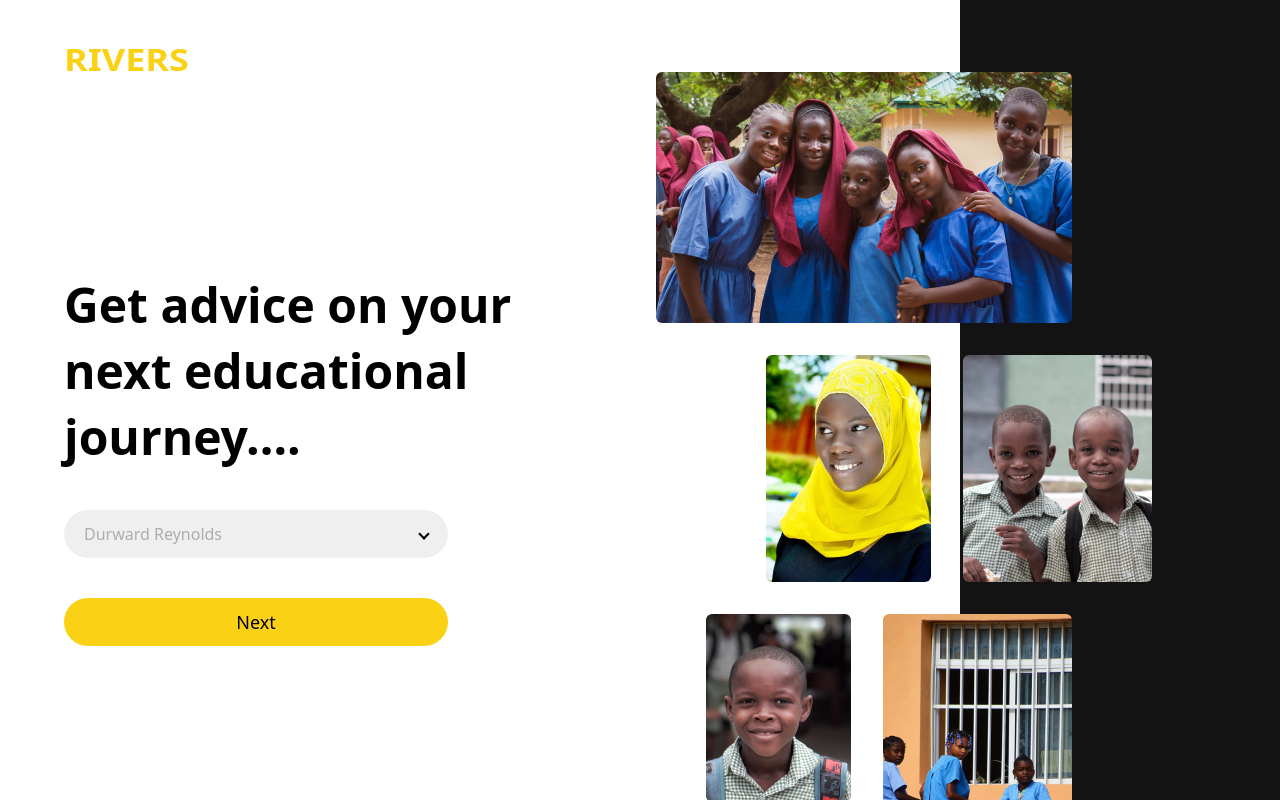
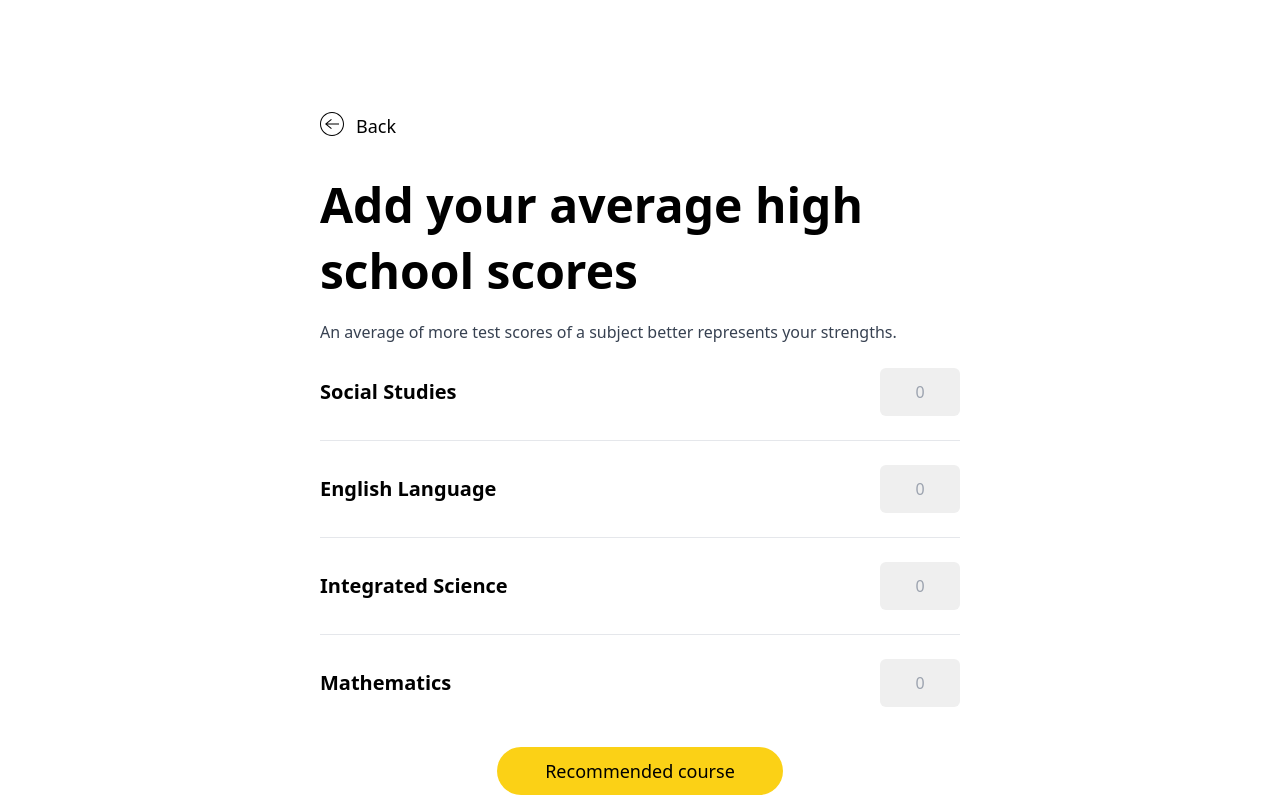
Before and after one commit to opatajoshua/inpath-rivers, a React (Create React App) app: page / in a window 1280 px wide. Both pictures are taken after a click on the button "Next". Built offline with nearby package versions, Linux system fonts and the light colour scheme.

Commit message:
linked buttons

```diff
--- a/src/App.tsx
+++ b/src/App.tsx
@@ -1,3 +1,4 @@
+import { useState } from 'react';
 import './App.css';
 import Prediction from './containers/Prediction';
 import Region from './containers/Region';
@@ -5,16 +6,17 @@ import Scores from './containers/Scores';
 import RegionInterface from './models/RegionInterface';
 
 function App() {
+  const [step, setStep] = useState(1)
 
-  function handleRegionSubmit(region: RegionInterface){
-
+  function handleRegionSubmit(region: RegionInterface) {
+    setStep(2)
   }
 
   return (
     <div id="app" className="fixed h-full w-full overflow-auto">
-      <Region onSubmit={(region)=>handleRegionSubmit}/>
-      {/* <Scores/>
-      <Prediction/> */}
+      {step == 1 && <Region onSubmit={(region) => handleRegionSubmit(region)} />}
+      {step == 2 && <Scores onBack={()=>setStep(1)} onRecommend={()=>setStep(3)}/>}
+      {step == 3 && <Prediction onDone={()=>setStep(1)}/>}
     </div>
   );
 }
--- a/src/components/AppButton.tsx
+++ b/src/components/AppButton.tsx
@@ -1,7 +1,7 @@
 
 function AppButton(props: {onClick: ()=>void, text:string, className?: string}) {
   return (
-    <button className={`bg-app-yellow rounded-full text-lg font-medium px-12 h-12 ${props.className}`}>
+    <button className={`bg-app-yellow rounded-full text-lg font-medium px-12 h-12 hover:bg-opacity-80 ${props.className}`} onClick={props.onClick}>
       {props.text}
     </button>
   );
--- a/src/containers/Prediction.tsx
+++ b/src/containers/Prediction.tsx
@@ -1,6 +1,6 @@
 import AppButton from "../components/AppButton";
 
-function Prediction() {
+function Prediction(props: { onDone: () => void}) {
   const courses =[
     {
       "id": 1,
@@ -89,7 +89,7 @@ function Prediction() {
         )}
       </div>
       {/* Done */}
-      <div className="flex justify-center mt-10 md:mt-16"><AppButton text="Done" className="w-full max-w-md" onClick={()=>{}}/></div>
+      <div className="flex justify-center mt-10 md:mt-16"><AppButton text="Done" className="w-full max-w-md" onClick={props.onDone}/></div>
     </div>
   );
 }
--- a/src/containers/Scores.tsx
+++ b/src/containers/Scores.tsx
@@ -1,7 +1,7 @@
 import AppButton from "../components/AppButton";
 import Separator from "../components/Separator";
 
-function Scores() {
+function Scores(props: { onBack: () => void, onRecommend: () => void}) {
   const subjects = [
     {
       "id": 1,
@@ -22,7 +22,7 @@ function Scores() {
   ]
   return (
     <div className="container max-w-1.8xl mx-auto lg:px-0 px-6 pb-28">
-      <button className="mt-6 md:mt-28 flex">
+      <button className="mt-6 md:mt-28 flex" onClick={props.onBack}>
         <svg width="24" height="24" xmlns="http://www.w3.org/2000/svg" fill-rule="evenodd" clip-rule="evenodd"><path d="M12 0c6.623 0 12 5.377 12 12s-5.377 12-12 12-12-5.377-12-12 5.377-12 12-12zm0 1c6.071 0 11 4.929 11 11s-4.929 11-11 11-11-4.929-11-11 4.929-11 11-11zm-4.828 11.5l4.608 3.763-.679.737-6.101-5 6.112-5 .666.753-4.604 3.747h11.826v1h-11.828z"/></svg>
         <span className="ml-3 text-lg font-medium">Back</span>
       </button>
@@ -39,7 +39,7 @@ function Scores() {
           </div>
         ))}
       </div>
-      <div className="flex justify-center mt-4"><AppButton text="Recommended course" onClick={()=>{}} className="w-full md:w-auto"/></div>
+      <div className="flex justify-center mt-4"><AppButton text="Recommended course" onClick={props.onRecommend} className="w-full md:w-auto"/></div>
       <Separator className="text-gray-300 text-sm font-bold mt-10 w-full">OR</Separator>
       <div className="flex flex-col md:flex-row mt-8">
         <img src="/img/abstrakt-design.png" alt="abstrakt-design" className="block md:hidden w-36"/>
```
Also changed, not shown: src/containers/Region.tsx (+5 -5 lines).
